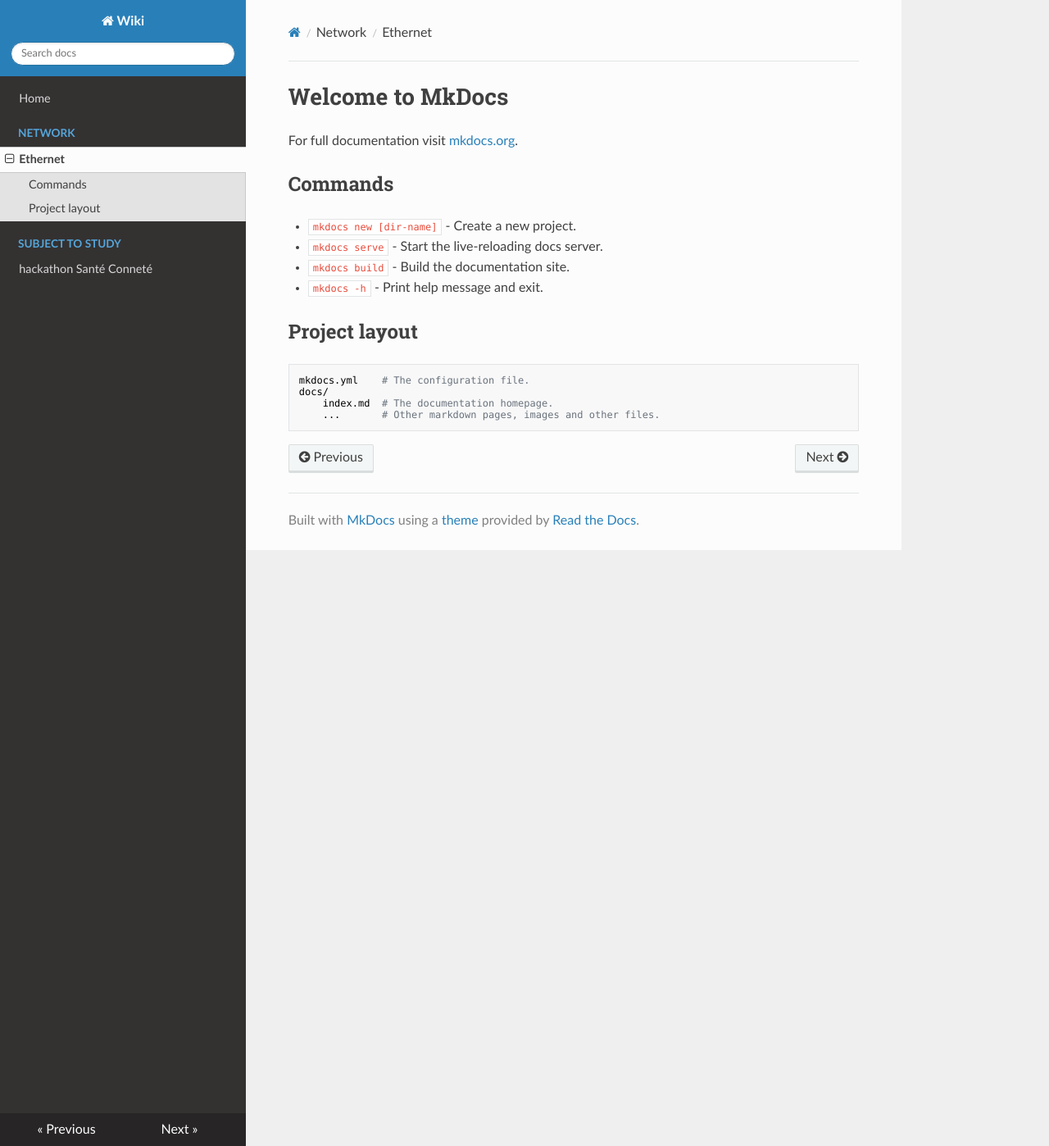
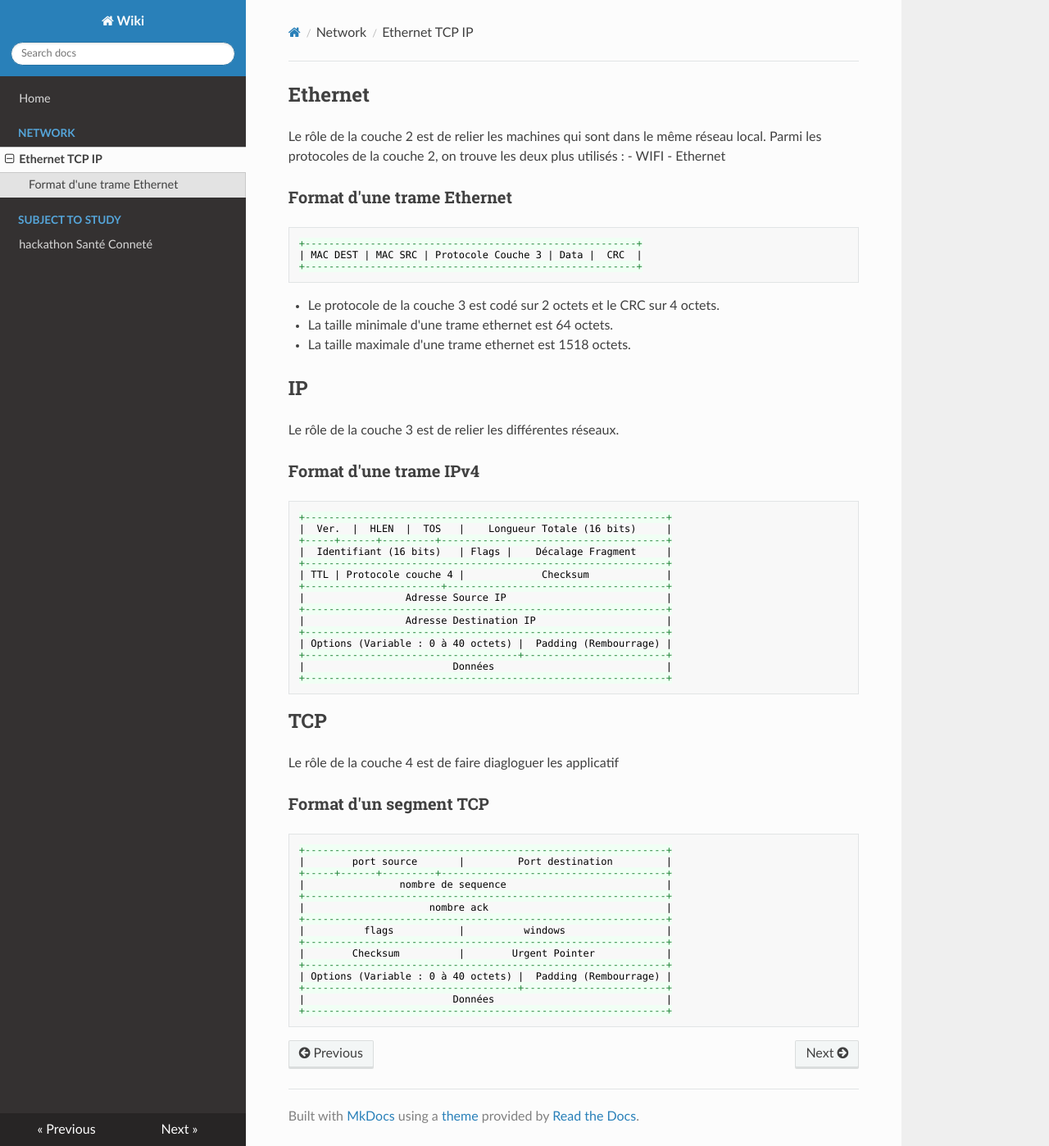
Before and after one commit to kiritogami/wiki, an MkDocs documentation site: the page built from docs/network/ethernetTcpIp.md, in a window 1280 px wide and 1398 px high. Shown: the whole window at 82% size. Built offline with MkDocs 1.6.1, drawn with Linux system fonts in a browser that asks for light colours; nearby versions of some CDN libraries.

Commit message:
add ethernetTcpIp.md

````diff
--- a/docs/network/ethernetTcpIp.md
+++ b/docs/network/ethernetTcpIp.md
@@ -1,17 +1,66 @@
-# Welcome to MkDocs
+## Ethernet
 
-For full documentation visit [mkdocs.org](https://www.mkdocs.org).
+Le rôle de la couche 2 est de relier les machines qui sont dans le même réseau local.
+Parmi les protocoles de la couche 2, on trouve  les deux plus utilisés :
+- WIFI
+- Ethernet
 
-## Commands
+### Format d'une trame Ethernet
 
-* `mkdocs new [dir-name]` - Create a new project.
-* `mkdocs serve` - Start the live-reloading docs server.
-* `mkdocs build` - Build the documentation site.
-* `mkdocs -h` - Print help message and exit.
 
-## Project layout
+```
++--------------------------------------------------------+
+| MAC DEST | MAC SRC | Protocole Couche 3 | Data |  CRC  |
++--------------------------------------------------------+
+```
+- Le protocole de la couche 3 est codé sur 2 octets et le CRC sur 4 octets.
+- La taille minimale d'une trame ethernet est 64 octets.
+- La taille maximale d'une trame ethernet est 1518 octets.
 
-    mkdocs.yml    # The configuration file.
-    docs/
-        index.md  # The documentation homepage.
-        ...       # Other markdown pages, images and other files.
+## IP
+
+Le rôle de la couche 3 est de relier les différentes réseaux.
+
+### Format d'une trame IPv4
+
+```
++-------------------------------------------------------------+
+|  Ver.  |  HLEN  |  TOS   |    Longueur Totale (16 bits)     |
++-----+------+---------+--------------------------------------+
+|  Identifiant (16 bits)   | Flags |    Décalage Fragment     |
++-------------------------------------------------------------+
+| TTL | Protocole couche 4 |             Checksum             |
++-----------------------+-------------------------------------+
+|                 Adresse Source IP                           |
++-------------------------------------------------------------+
+|                 Adresse Destination IP                      |
++-------------------------------------------------------------+
+| Options (Variable : 0 à 40 octets) |  Padding (Rembourrage) |
++------------------------------------+------------------------+
+|                         Données                             |
++-------------------------------------------------------------+
+```
+
+## TCP
+
+Le rôle de la couche 4 est de faire diagloguer les applicatif
+
+### Format d'un segment TCP
+
+```
++-------------------------------------------------------------+
+|        port source       |         Port destination         |
++-----+------+---------+--------------------------------------+
+|                nombre de sequence                           |
++-------------------------------------------------------------+
+|                     nombre ack                              |
++-------------------------------------------------------------+
+|          flags           |          windows                 |
++-------------------------------------------------------------+
+|        Checksum          |        Urgent Pointer            |
++-------------------------------------------------------------+
+| Options (Variable : 0 à 40 octets) |  Padding (Rembourrage) |
++------------------------------------+------------------------+
+|                         Données                             |
++-------------------------------------------------------------+
+```
--- a/mkdocs.yml
+++ b/mkdocs.yml
@@ -2,7 +2,7 @@ site_name: Wiki
 nav:
   - Home: index.md
   - Network:
-    - Ethernet: network/ethernetTcpIp.md
+    - Ethernet TCP IP: network/ethernetTcpIp.md
 
   - Subject to study:
     - hackathon  Santé Conneté : study/hackathon.md
````
